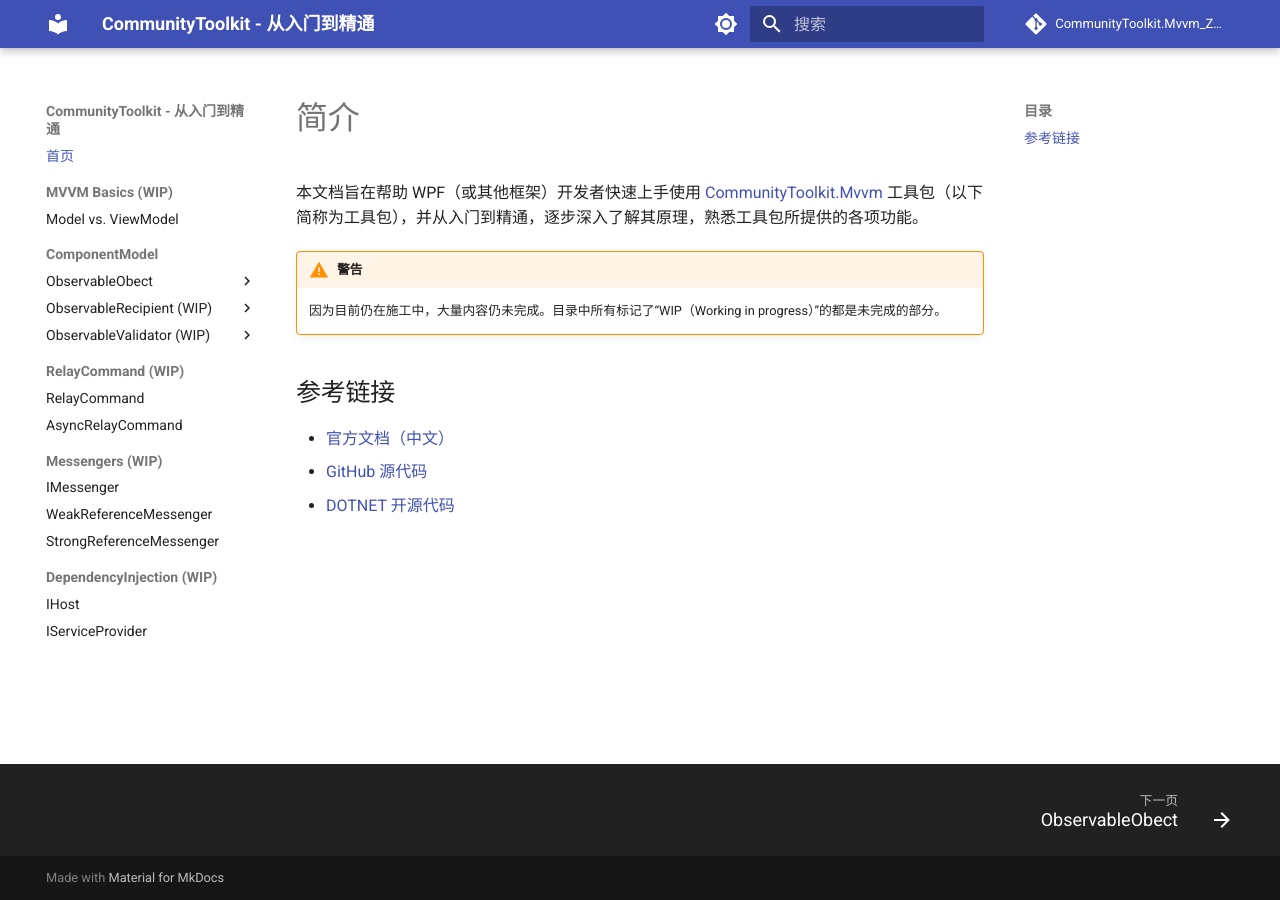
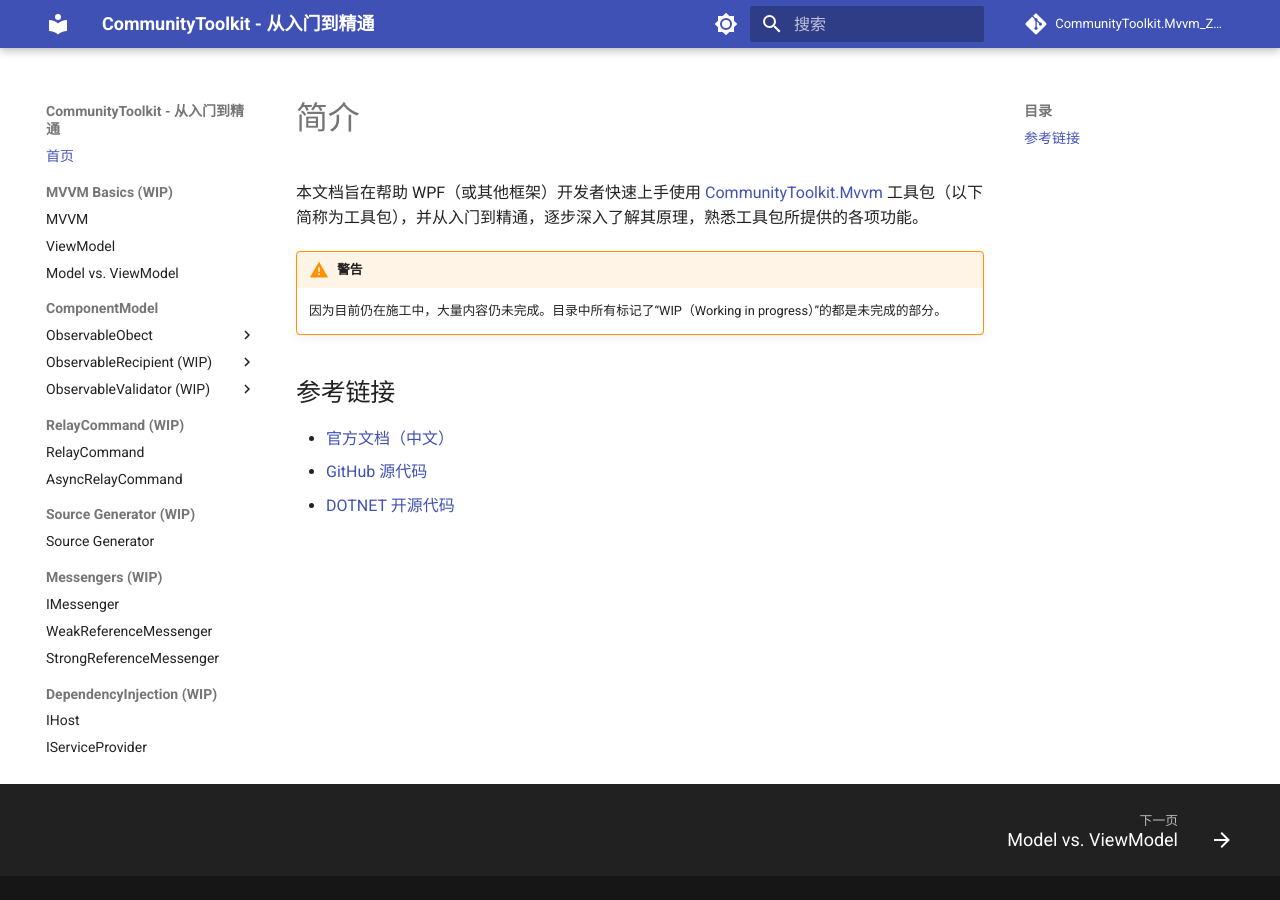
Before and after one commit to BYJRK/CommunityToolkit.Mvvm_ZeroToHero, an MkDocs documentation site: the page built from docs/index.md, in a window 1280 px wide. Built offline with MkDocs 1.6.1 and Material for MkDocs 9.7.7, drawn with Linux system fonts in a browser that asks for light colours; comment, search, counter and statistics services are not loaded.

```diff
--- a/mkdocs.yml
+++ b/mkdocs.yml
@@ -43,11 +43,17 @@
   - pymdownx.superfences
   - pymdownx.tabbed:
       alternate_style: true
+  - pymdownx.emoji:
+      emoji_index: !!python/name:material.extensions.emoji.twemoji
+      emoji_generator: !!python/name:material.extensions.emoji.to_svg
 
 plugins:
   - tags:
       tags_file: tags.md
   - search
+
+extra:
+  generator: false
 
 nav:
   - 首页: index.md
@@ -56,7 +62,9 @@
     # - INotifyCollectionChanged
     # - INotifyDataErrorInfo
     # - ICommand
-    - Model vs. ViewModel: MVVM Basics/ModelVsViewModel.md
+    - MVVM: MVVM Basics/index.md
+    - ViewModel: MVVM Basics/ViewModel.md
+    - Model vs. ViewModel: MVVM Basics/Model vs. ViewModel.md
   - ComponentModel:
     - ObservableObect:
       - ObservableObect: ComponentModel/ObservableObject/index.md
@@ -69,6 +77,8 @@
   - RelayCommand (WIP):
     - RelayCommand: RelayCommand/RelayCommand.md
     - AsyncRelayCommand: RelayCommand/AsyncRelayCommand.md
+  - Source Generator (WIP):
+    - Source Generator: Source Generator/index.md
   - Messengers (WIP):
     - IMessenger: Messengers/IMessenger.md
     - WeakReferenceMessenger: Messengers/WeakReferenceMessenger.md
```
